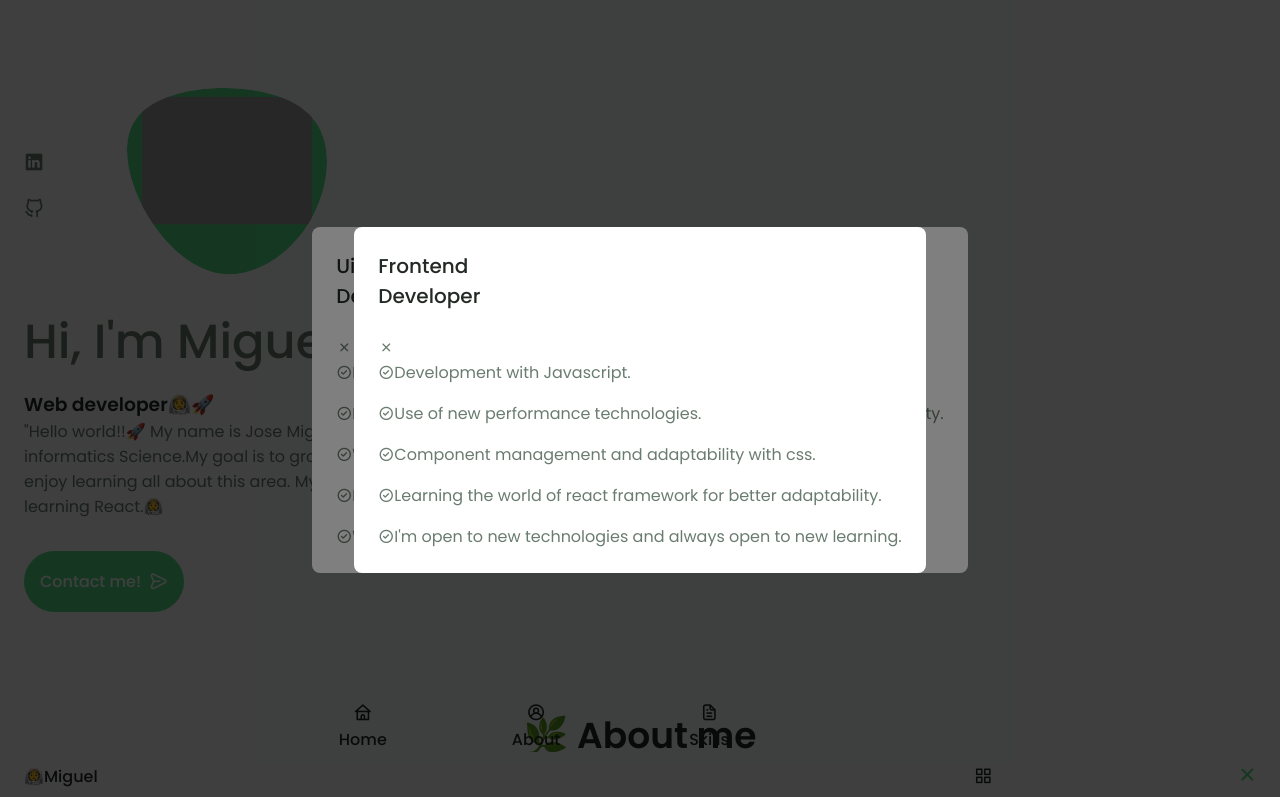
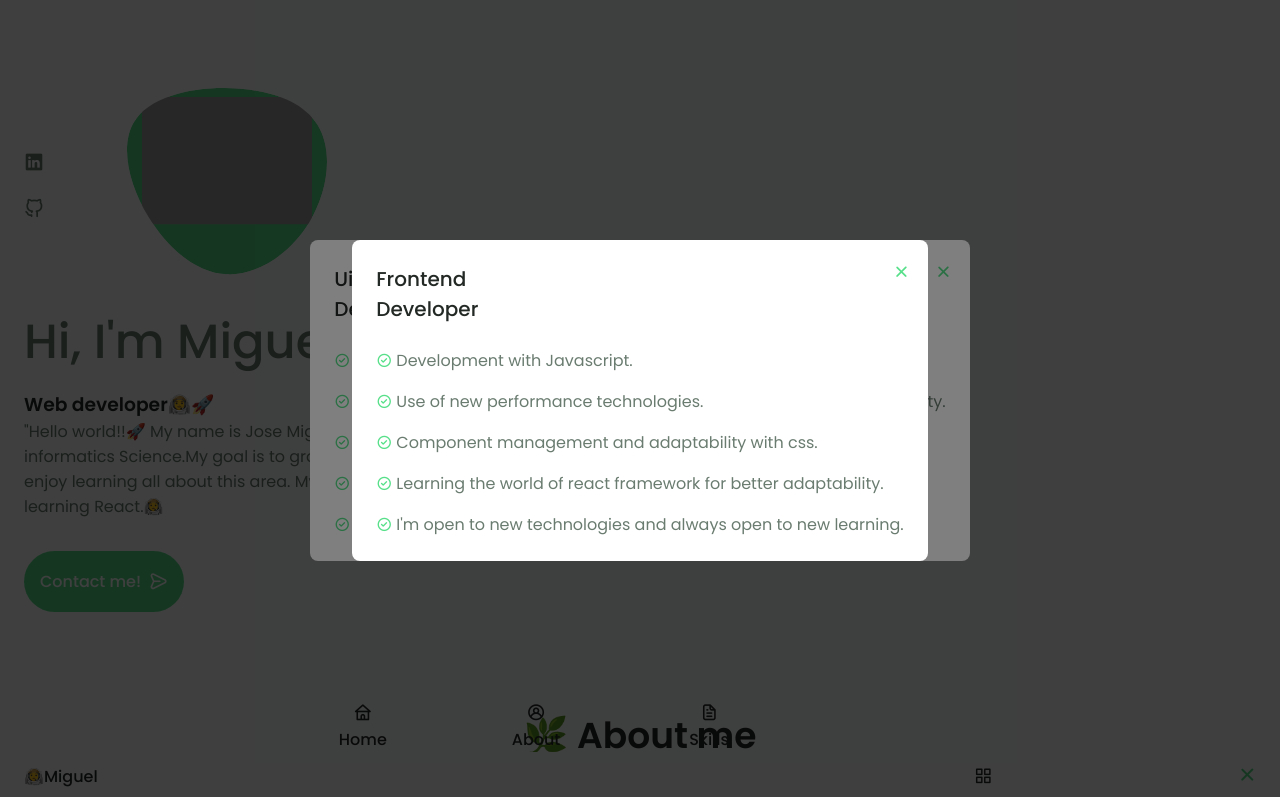
Before and after one commit to Mike-std-cpu/My-blogmk, a website: page index.html in a window 1280 px wide. Shown: the top 797 px of the page. Drawn offline with nearby package versions, Linux system fonts and the light colour scheme; grey boxes are pictures that could not be loaded.

Commit message:
Close icon added and opacity & visibility declared

```diff
--- a/css/style.css
+++ b/css/style.css
@@ -627,6 +627,8 @@
         padding: 0 1rem;
         z-index: var(--z-modal);
         transition: .4s;
+        /* opacity: 0; */
+        /* visibility: hidden; */
     }
 
     .services__modal-content{
@@ -649,3 +651,17 @@
         font-weight: var(--font-medium);
         margin-bottom: var(--mb--1-5);
     }
+
+    .services__modal-close{
+        position: absolute;
+        top: 1rem;
+        right: 1rem;
+        font-size: 1.3rem;
+        color: var(--first-color);
+        cursor: pointer;
+    }
+
+    .services__modal-icon{
+        color: var(--first-color);
+        margin-right: var(--mb-0-25);
+    }
```
